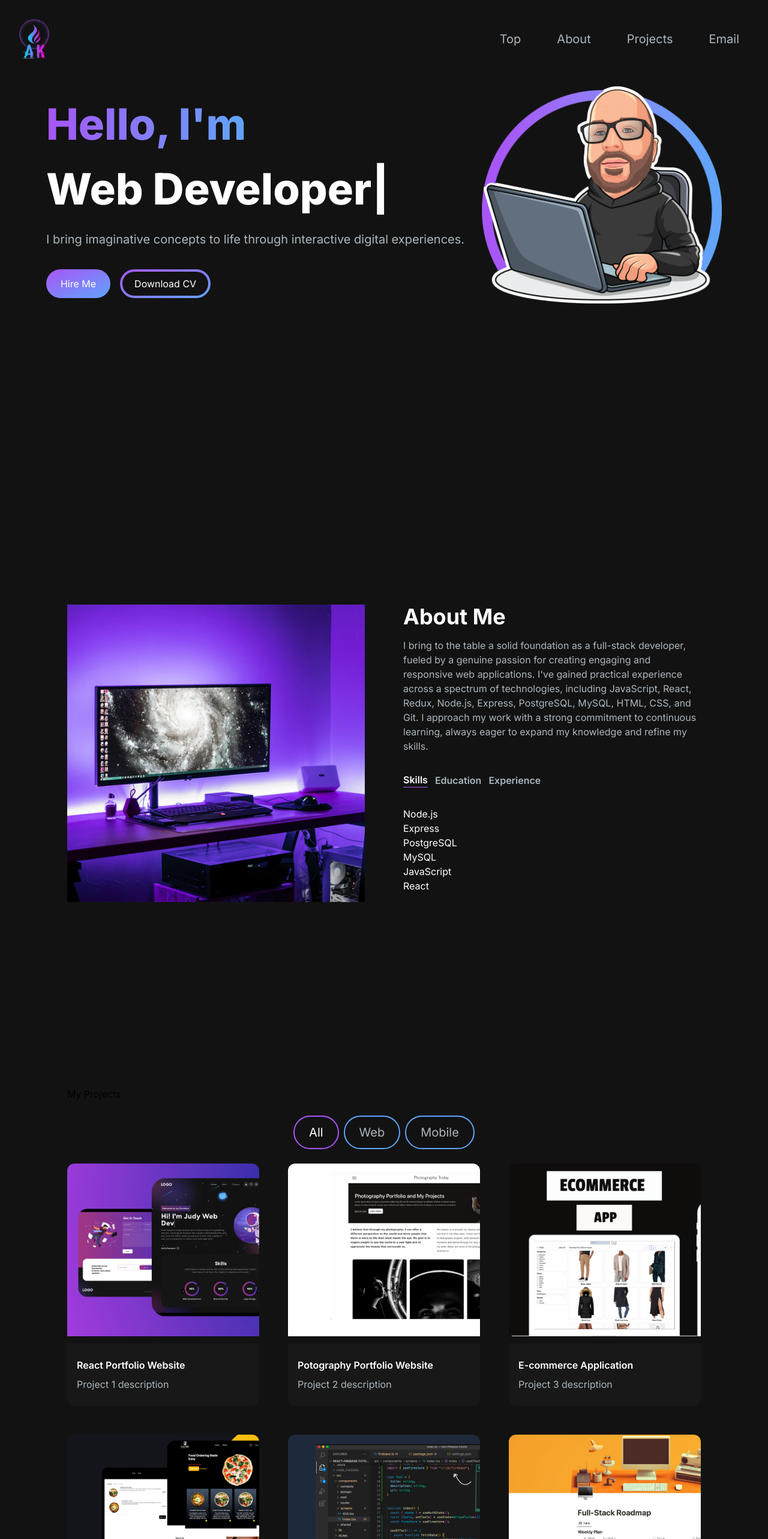
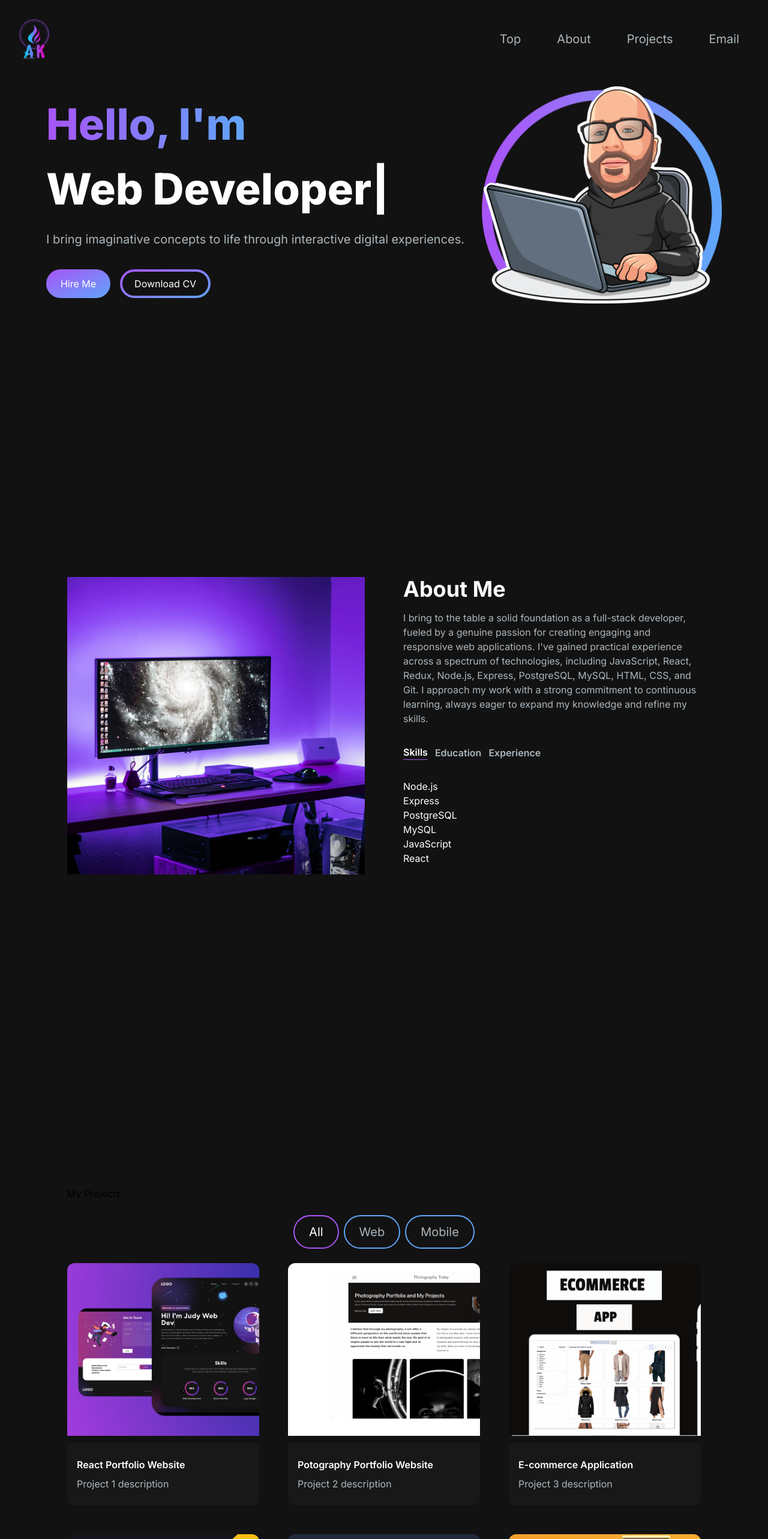
Before and after one commit to adamknapp124/portfolio, a Next.js app: page / in a window 1280 px wide. Shown: the top 2566 px of the page at 60% size. Built offline with nearby package versions, Linux system fonts and the light colour scheme.

Commit message:
Fixes component height

```diff
--- a/app/components/AboutSection.jsx
+++ b/app/components/AboutSection.jsx
@@ -51,7 +51,7 @@ const AboutSection = () => {
 	};
 
 	return (
-		<section className="text-white h-screen mb-1">
+		<section className="text-white mt-96 mb-2">
 			<div className="md:grid md:grid-cols-2 gap-8 items-center py-8 px-4 xl:gap-16 sm:py-16 xl:px-16">
 				<Image
 					src="/images/about-me-image.png"
--- a/app/components/HeroSection.jsx
+++ b/app/components/HeroSection.jsx
@@ -7,7 +7,7 @@ import Link from 'next/link';
 
 const HeroSection = () => {
 	return (
-		<section className="h-screen">
+		<section className="mb-2">
 			<div className="flex justify-evenly xl:flex-row flex-col-reverse">
 				<motion.div
 					initial={{ opacity: 0, scale: 0.5 }}
--- a/app/components/MenuOverlay.jsx
+++ b/app/components/MenuOverlay.jsx
@@ -6,7 +6,7 @@ const MenuOverlay = ({ links }) => {
 		<ul className="flex flex-col py-4 items-center z-15">
 			{links.map((link, index) => (
 				<li key={index}>
-					<NavLink key={index} href={link.path} title={link.title} />
+					<NavLink key={index} section={link.component} title={link.title} />
 				</li>
 			))}
 		</ul>
--- a/app/components/ProjectsSection.jsx
+++ b/app/components/ProjectsSection.jsx
@@ -74,7 +74,7 @@ const ProjectsSection = () => {
 
 	return (
 		<>
-			<div className="mb-1">
+			<div className="mt-96 mb-2">
 				<div className=" gap-8 items-center py-8 px-4 xl:gap-16 sm:py-16 xl:px-16">
 					<h2>My Projects</h2>
 					<div className="text-white flex flex-row justify-center items-center gap-2 my-6">
```
